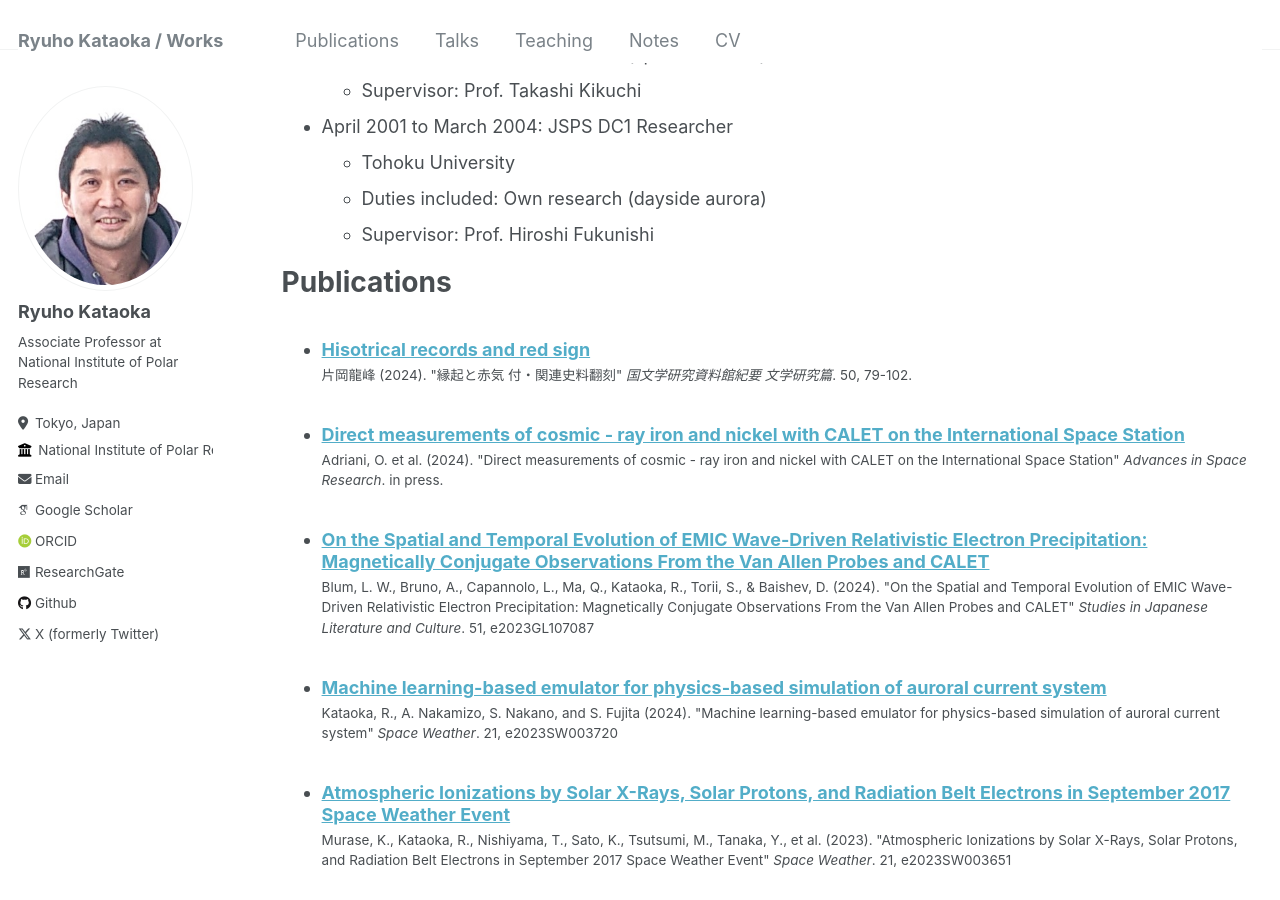
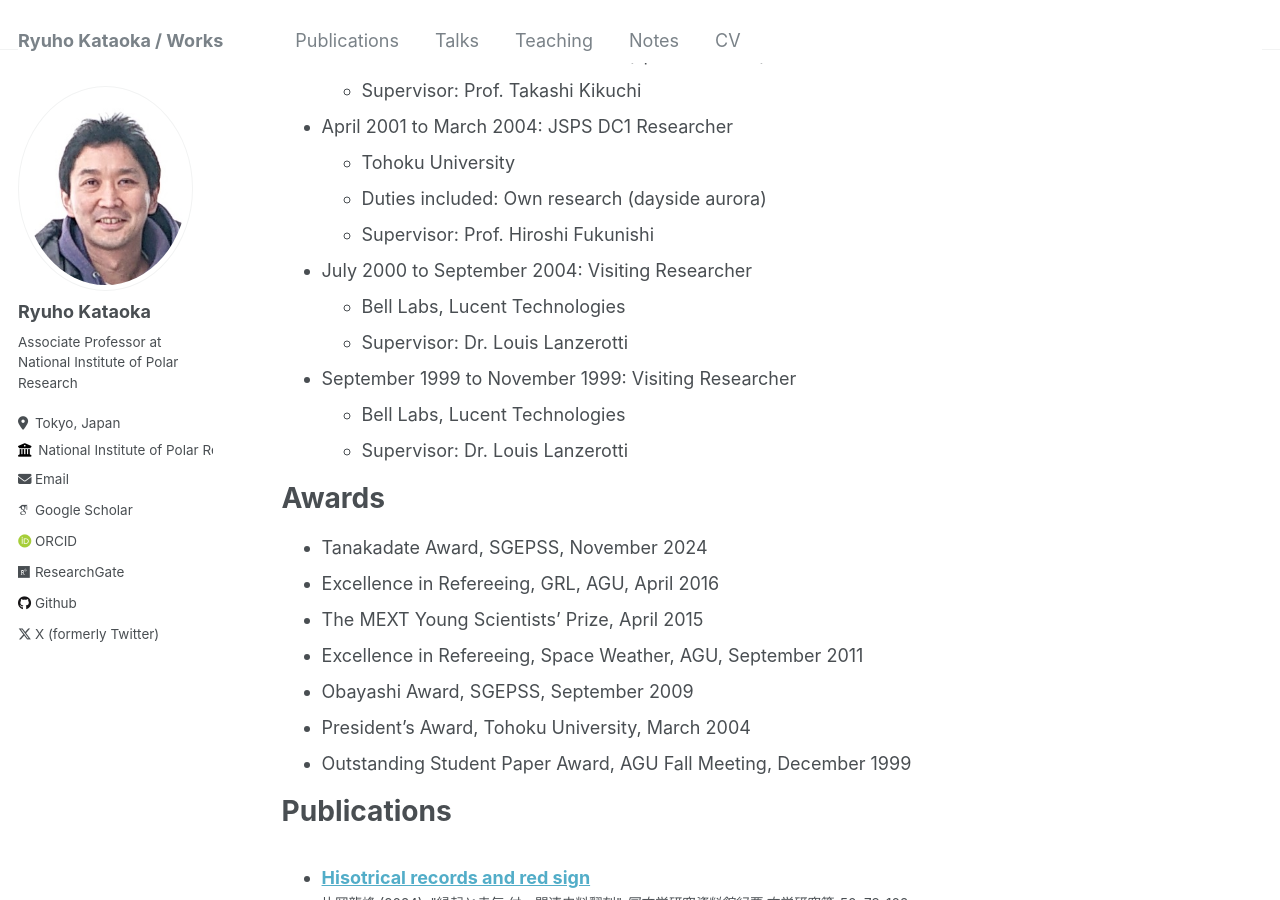
Before and after one commit to ryuhokataoka/ryuhokataoka.github.io, a Jekyll site: the page built from _pages/cv.md, in a window 1280 px wide and 900 px high, scrolled down 740 px. Built offline with Jekyll 4.4.1, drawn with Linux system fonts in a browser that asks for light colours; some web fonts are replaced.

Commit message:
Update cv.md

```diff
--- a/_pages/cv.md
+++ b/_pages/cv.md
@@ -40,6 +40,24 @@ Work experience
   * Duties included: Own research (dayside aurora)
   * Supervisor: Prof. Hiroshi Fukunishi
 
+* July 2000 to September 2004: Visiting Researcher
+  * Bell Labs, Lucent Technologies
+  * Supervisor: Dr. Louis Lanzerotti
+
+* September 1999 to November 1999: Visiting Researcher
+  * Bell Labs, Lucent Technologies
+  * Supervisor: Dr. Louis Lanzerotti
+
+Awards
+======
+* Tanakadate Award, SGEPSS, November 2024
+* Excellence in Refereeing, GRL, AGU, April 2016
+* The MEXT Young Scientists' Prize, April 2015
+* Excellence in Refereeing, Space Weather, AGU, September 2011
+* Obayashi Award, SGEPSS, September 2009
+* President's Award, Tohoku University, March 2004
+* Outstanding Student Paper Award, AGU Fall Meeting, December 1999
+
 <!--
 Skills
 ======
```
